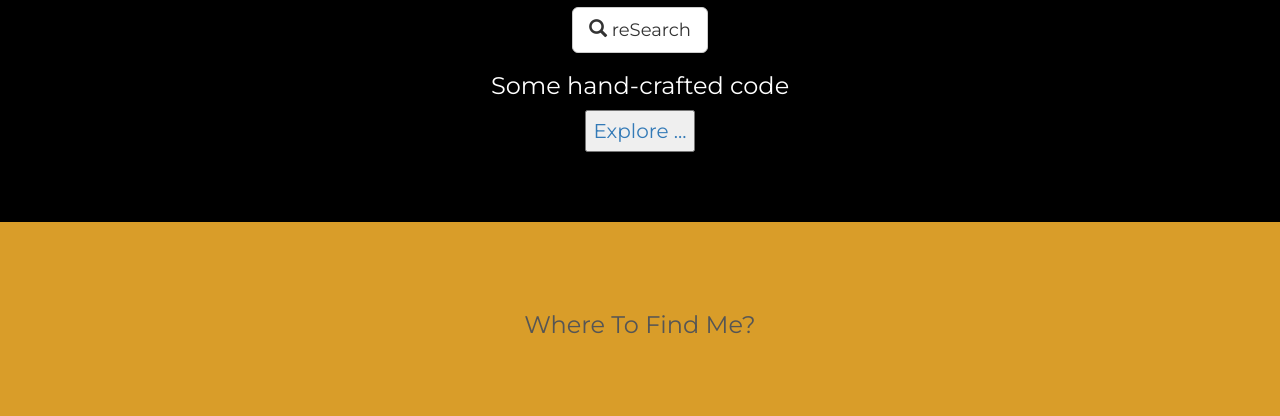
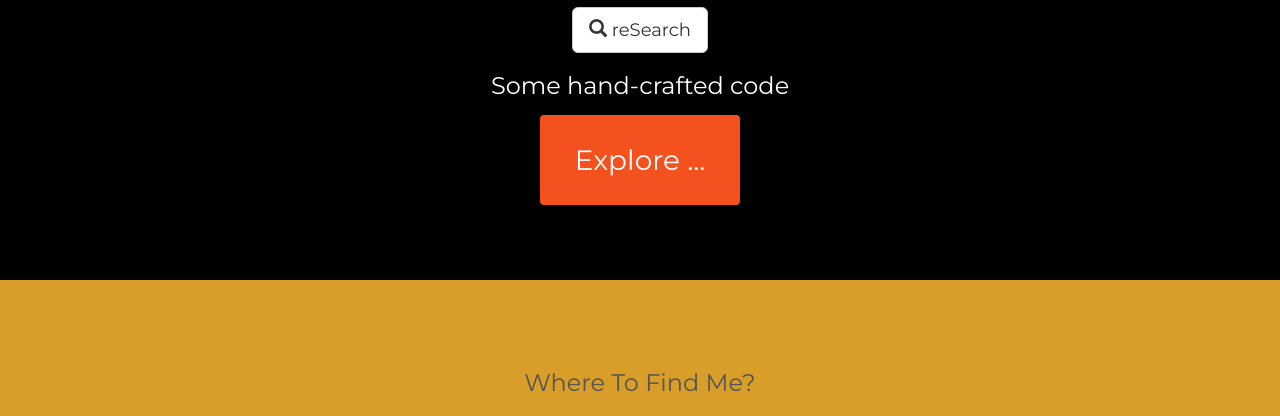
Before and after one commit to gipsi/PortFolio, a plain HTML site: page index.html in a window 1280 px wide. Shown: the part 868-1284 px from the top of the page. Drawn offline with nearby package versions, Linux system fonts and the light colour scheme.

Commit message:
Update index.html

```diff
--- a/index.html
+++ b/index.html
@@ -50,6 +50,21 @@
   .navbar-nav  li a:hover {
       color: #1abc9c !important;
   }
+
+  .button {
+  display: inline-block;
+  border-radius: 4px;
+  background-color: #f4511e;
+  border: none;
+  color: #FFFFFF;
+  text-align: center;
+  font-size: 28px;
+  padding: 20px;
+  width: 200px;
+  transition: all 0.5s;
+  cursor: pointer;
+  margin: 5px;
+}
   </style>
 </head>
 <body>
```
